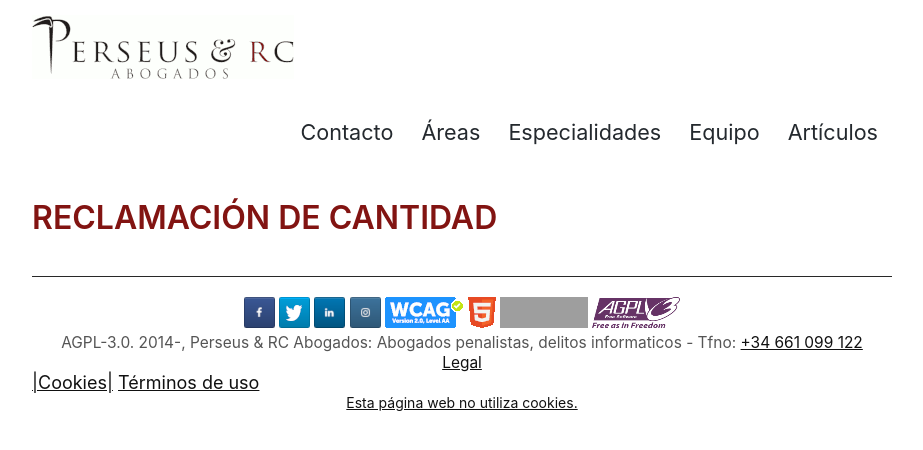
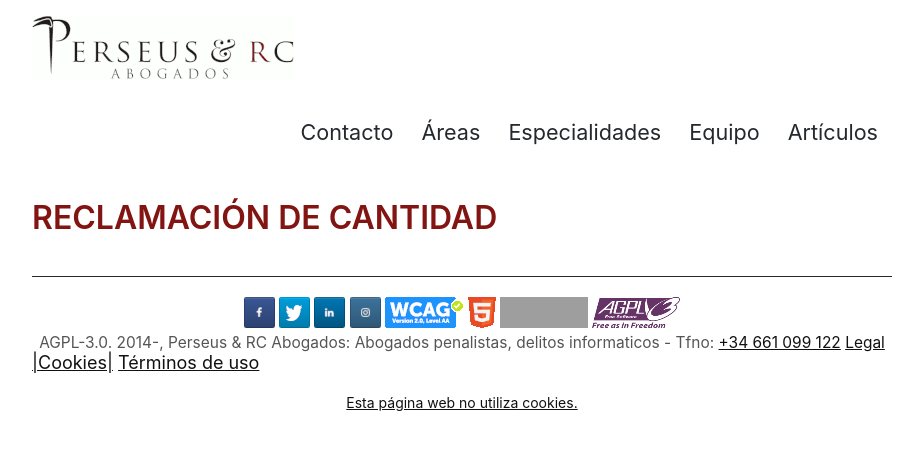
Before and after one commit to streaming10/perseusnew, a Jekyll site: the page built from reclamacion-de-cantidad.md, in a window 1280 px wide. Shown: the top 450 px of the page, without its empty margins (158-1081 px from the left). Built offline with Jekyll 4.4.1, drawn with Linux system fonts in a browser that asks for light colours; our own code applies the rules of GitHub Pages for plain Markdown files; grey boxes are pictures that could not be loaded.

Commit message:
Update default.html

```diff
--- a/_layouts/default.html
+++ b/_layouts/default.html
@@ -98,11 +98,11 @@
 		<div id="hidden" style="display:none;"><br />
 			<span property="dct:title">Perseus & RC Abogados: Abogados penalistas A Coruña, delitos informaticos</span> by <span property="cc:attributionName">Perseus & RC Abogados: Abogados penalistas, delitos informaticos</span> is licensed under a <a rel="license" title="Licencia CC" href="http://creativecommons.org/licenses/by-nc-sa/3.0/">Creative Commons Reconocimiento-NoComercial-CompartirIgual 3.0 Unported License</a>.
 		</div><br />
-	AGPL-3.0. 2014-, Perseus & RC Abogados: Abogados penalistas, delitos informaticos - Tfno: <a title="Teléfono" href="tel:+34661099122">+34 661 099 122</a><br />
+	AGPL-3.0. 2014-, Perseus & RC Abogados: Abogados penalistas, delitos informaticos - Tfno: <a title="Teléfono" href="tel:+34661099122">+34 661 099 122</a>
 	<a title="Legal" href="/legal.html">Legal</a></div>
 	<a title="Cookies" href="/cookies.html">|Cookies|</a>
 	<a title="Términos de uso" href="/terminos.html">Términos de uso</a></div>
-</div>
+</div><br />
 	<div style="font-size: 14px; text-align: center; "><a title="Esta página web no utiliza cookies.">Esta página web no utiliza cookies.</a>
 </div>
 </footer>
```
